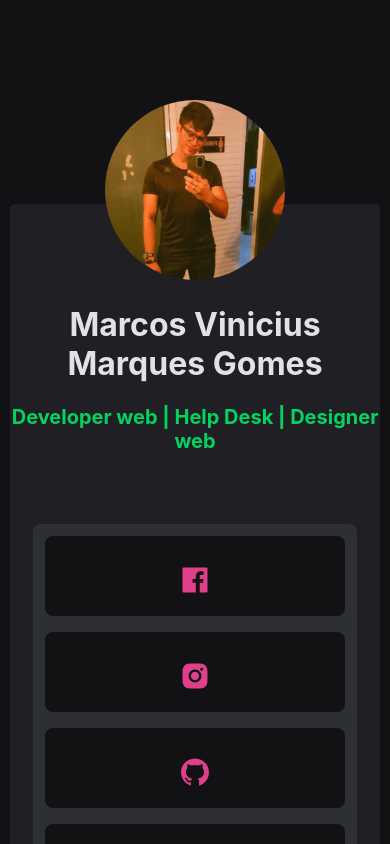
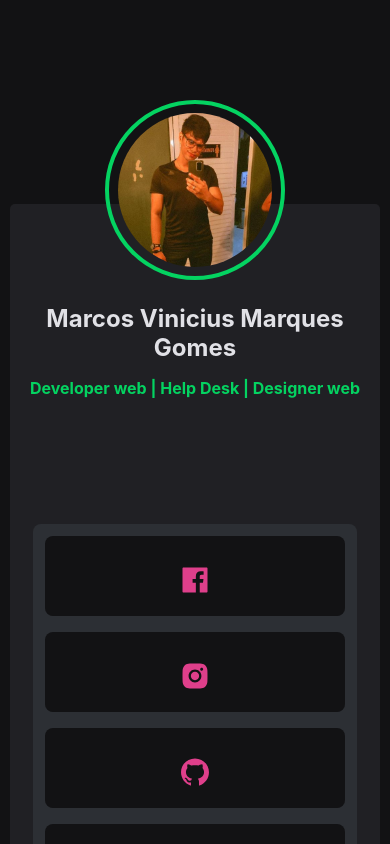
Before and after one commit to marcoscode404/marcoslinksoficial02, a Next.js app: page / in a window 390 px wide. Shown: the top 844 px of the page. Built offline with nearby package versions, Linux system fonts and the light colour scheme.

Commit message:
Deixando  componente da logo header responsivo

```diff
--- a/src/components/Header/index.tsx
+++ b/src/components/Header/index.tsx
@@ -5,11 +5,13 @@ import styles from './logo.module.css'
 export function Header() {
     return (
         <div className={styles.logo}>
-            <Image className={styles.img}
-                src="/profile.jpg" alt="minha logo"
-                width={180}
-                height={180}
-            />
+           <div className={styles.img}>
+                <Image
+                    src="/profile.jpg" alt="minha logo"
+                    width={180}
+                    height={180}
+                />
+           </div>
 
             <h1 className={styles.title}>
               Marcos Vinicius Marques Gomes
--- a/src/components/Header/logo.module.css
+++ b/src/components/Header/logo.module.css
@@ -11,20 +11,37 @@
     display: block;
 
     margin: 0px auto 24px;
-    width: min(50%, 180px);
+    width: min(80%, 180px);
     height: 180px;
+    min-height: 80%;
     border-radius: 50%;
     padding: 9px;
-    border: 1px solid rgb(4, 211, 97);
+    border: 4px solid rgb(4, 211, 97);
   }
+
+.img img {
+  border-radius: 50%;
+}
 
   .logo .title{
     color: #E1E1E6;
+    padding: 0 1rem;
 
   }
 
   .logo strong {
     font-size: 20px;
     color: rgb(4, 211, 97);
+    padding: 0 1rem;
+  }
 
+
+  @media (max-width: 600px) {
+    .logo .title {
+      font-size: 1.5rem;
+    }
+
+    .logo strong {
+      font-size: 1rem;
+    }
   }
```
